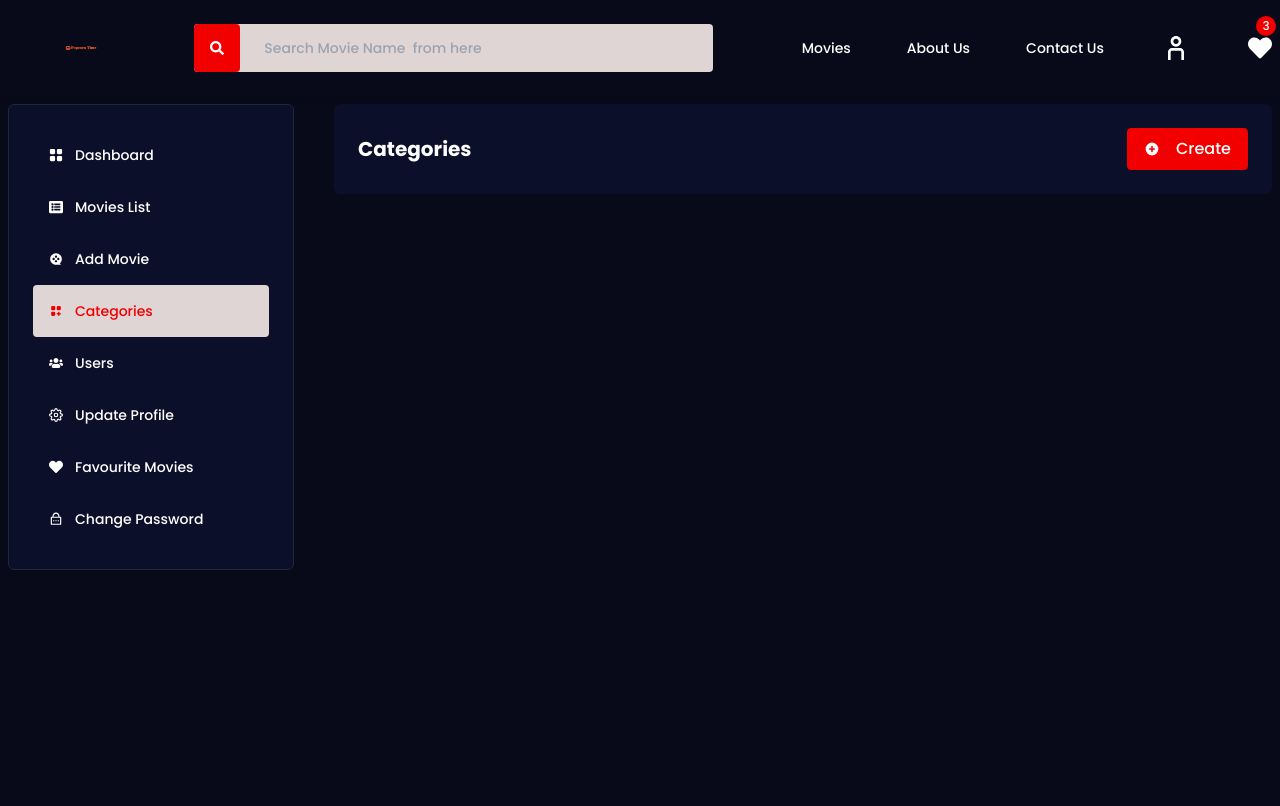
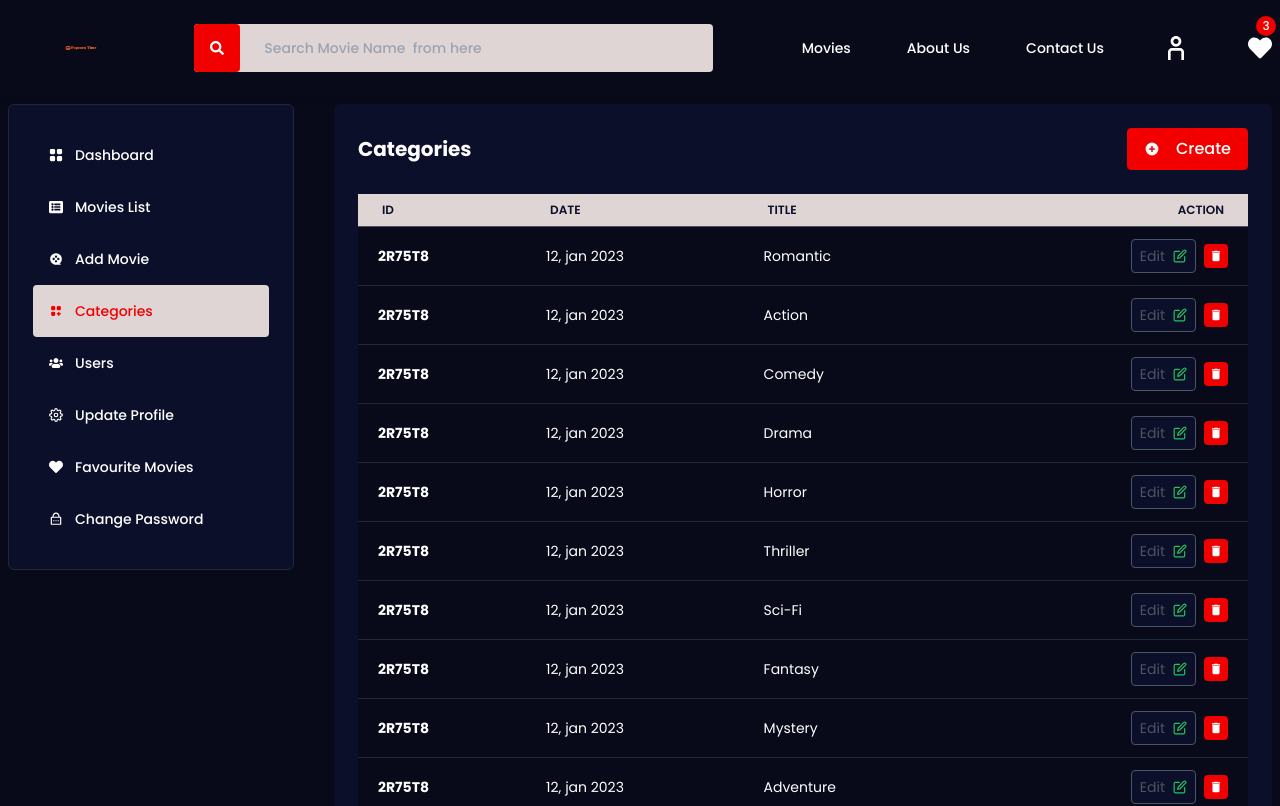
Before and after one commit to Sachin-Jandy-Rhoods/Pop-Corn-Time, a React (Vite) app in the folder client/: page /categories in a window 1280 px wide. Shown: the top 806 px of the page. Built offline with nearby package versions, Linux system fonts and the light colour scheme.

Commit message:
cateogries

```diff
--- a/client/src/Components/Table2.jsx
+++ b/client/src/Components/Table2.jsx
@@ -1,135 +1,120 @@
-// import React from 'react'
-// import { FaCloudDownloadAlt } from 'react-icons/fa';
-// import { FiEdit } from 'react-icons/fi';
-// import {MdDelete} from 'react-icons/md';
-// import {GoEye} from 'react-icons/go';
-// import { Link } from 'react-router-dom';
-// const Head = "text-xs text-left text-dry font-semibold px-6 py-2 uppercase";
-// const Text = "text-sm text-left leading-6 whitespace-nowrap px-5 py-3";
-// import
+import React from 'react'
+import { FaEdit } from 'react-icons/fa';
+import { FiEdit } from 'react-icons/fi';
+import {MdDelete} from 'react-icons/md';
 
-// const Rows = (data, i , users) =>{
-//     return(
-//         <tr key={i}>
-//             {
-//                 users?(
-//                     <>
-//                         <td className={`${Text}`}>
-//                 <div className='w-12 p-1 bg-dry border border-border h-12 rounded overflow-hidden'>
-
-//                 <img className='h-full w-full object-cover'
-//                 src={`../../public/images/${movie.titleImage}`}
-//                  alt="movie.?title" />
-//                 </div>
-
-//             </td>
-//             <td className={`${Text} truncate`}>{movie.name}</td>
-//             <td className={`${Text}`}>{movie.category}</td>
-//             <td className={`${Text}`}>{movie.language}</td>
-//             <td className={`${Text}`}>{movie.year}</td>
-//                     </>
-//                 )
-//             }
-//             <td className={`${Text}`}>
-//                 <div className='w-12 p-1 bg-dry border border-border h-12 rounded overflow-hidden'>
-
-//                 <img className='h-full w-full object-cover'
-//                 src={`../../public/images/${movie.titleImage}`}
-//                  alt="movie.?title" />
-//                 </div>
-
-//             </td>
-//             <td className={`${Text} truncate`}>{movie.name}</td>
-//             <td className={`${Text}`}>{movie.category}</td>
-//             <td className={`${Text}`}>{movie.language}</td>
-//             <td className={`${Text}`}>{movie.year}</td>
-//             <td className={`${Text}`}>{movie.time}</td>
-//             <td className={`${Text} float-right flex-rows gap-2`}>
-//                 {
-//                     admin ? (
-//                         <>
-//                          <button className='border border-border bg-dry flex-rows gap-2 text-border rounded py-1 px-2'>
-//                     Edit <FiEdit className='text-green-500'/>
-//                 </button>
-//                 <button className='bg-subMain text-white rounded flex-colo w-6 h-6 '>
-//                      <MdDelete/>
-//                 </button>
-//                         </>
-//                     )
-//                     :(
-//                         <>
-//                          <button className='border border-border bg-dry flex-rows gap-2 text-border rounded py-1 px-2'>
-//                     Download
-//                      <FaCloudDownloadAlt className='text-green-500'/>
-//                 </button>
-//                 <Link to={`/movie/${movie.name}`} className='bg-subMain text-white rounded flex-colo w-6 h-6 '>
-//                      <GoEye/>
-//                 </Link>
-//                         </>
-//                     )}
-//             </td>
-//         </tr>
-//     )
-// }
-// //table
-// const Table2 = ({data,users}) => {
+const Head = "text-xs text-left text-dry font-semibold px-6 py-2 uppercase";
+const Text = "text-sm text-left leading-6 whitespace-nowrap px-5 py-3";
 
 
-//   return (
-//     <div className='overflow-x-scroll sm:overflow-hidden relative w-full'>
-//         <table className='w-full table-auto border-border divide-y divide-border'>
-//             <thead>
-//                 <tr className='bg-dryGray'>
-//                     {
-//                         users?(
-//                             <>
-//                                 <th scope='col' className={`${Head}`}>
-//                         Image
-//                     </th>
-//                     <th scope='col' className={`${Head}`}>
-//                         Id
-//                     </th>
-//                     <th scope='col' className={`${Head}`}>
-//                         Date
-//                     </th>
-//                     <th scope='col' className={`${Head}`}>
-//                         Full Name
-//                     </th>
-//                     <th scope='col' className={`${Head}`}>
-//                         Email
-//                     </th>
-//                             </>
-//                         )
-//                         :
-//                         (
-//                             <>
-//                             <th scope='col' className={`${Head}`}>
-//                     Id
-//                 </th>
-//                 <th scope='col' className={`${Head}`}>
-//                 Date
-//                 </th>
-//                 <th scope='col' className={`${Head}`}>
-//                     Title
-//                 </th>
+const Rows = (data, i , users) =>{
+    return(
+        <tr key={i}>
+            {/* users */}
+            {
+                users?(
+                    <>
+                        <td className={`${Text}`}>
+                <div className='w-12 p-1 bg-dry border border-border h-12 rounded overflow-hidden'>
 
-//                         </>
-//                         )
-//                     }
-//                     <th scope='col' className={`${Head} text-end`}>
-//                         Action
-//                     </th>
-//                 </tr>
-//             </thead>
-//             <tbody className='bg-main divide-y divide-gray-800'>
-//                 {
-//                     data.map((data,i)=>Rows(data,i,users))
-//                 }
-//             </tbody>
-//         </table>
-//     </div>
-//   )
+                <img className='h-full w-full object-cover'
+                src={`../../public/images/${data.image ? data.image : "user.png"}`}
+                 alt={data?.fullName} />
+                </div>
 
-// }
+            </td>
+            <td className={`${Text}`}>{data?._id ?data._id:"2R75T8"}</td>
+            <td className={`${Text}`}>{data.createAt ?data.createAt :"12, jan 2023"}</td>
+            <td className={`${Text}`}>{data.fullName}</td>
+            <td className={`${Text}`}>{data.email}</td>
+            <td className={`${Text} float-right flex-rows gap-2`}>
+                <button className='bg-subMain text-white rounded flex-colo w-6 h-6 '>
+                     <MdDelete/>
+                </button>
+                        </td>
+                    </>
+                )
+                :(
+                    // Categories
+                   <>
+                    <td className={`${Text} font-bold`}>2R75T8</td>
+            <td className={`${Text}`}>{data.createAt ?data.createAt :"12, jan 2023"}</td>
+            <td className={`${Text}`}>{data.title}</td>
+            <td className={`${Text} float-right flex-rows gap-2`}>
+                         <button className='border border-border bg-dry flex-rows gap-2 text-border rounded py-1 px-2'>
+                    Edit <FiEdit className='text-green-500'/>
+                </button>
+                <button className='bg-subMain text-white rounded flex-colo w-6 h-6 '>
+                     <MdDelete/>
+                </button>
 
-// export default Table2
+            </td>
+                   </>
+                )
+            }
+
+        </tr>
+    )
+}
+//table
+const Table2 = ({data,users}) => {
+
+
+  return (
+    <div className='overflow-x-scroll sm:overflow-hidden relative w-full'>
+        <table className='w-full table-auto border-border divide-y divide-border'>
+            <thead>
+                <tr className='bg-dryGray'>
+                    {
+                        users?(
+                            <>
+                                <th scope='col' className={`${Head}`}>
+                        Image
+                    </th>
+                    <th scope='col' className={`${Head}`}>
+                        Id
+                    </th>
+                    <th scope='col' className={`${Head}`}>
+                        Date
+                    </th>
+                    <th scope='col' className={`${Head}`}>
+                        Full Name
+                    </th>
+                    <th scope='col' className={`${Head}`}>
+                        Email
+                    </th>
+                            </>
+                        )
+                        :
+                        (
+                            <>
+                            <th scope='col' className={`${Head}`}>
+                    Id
+                </th>
+                <th scope='col' className={`${Head}`}>
+                Date
+                </th>
+                <th scope='col' className={`${Head}`}>
+                    Title
+                </th>
+
+                        </>
+                        )
+                    }
+                    <th scope='col' className={`${Head} text-end`}>
+                        Action
+                    </th>
+                </tr>
+            </thead>
+            <tbody className='bg-main divide-y divide-gray-800'>
+                {
+                    data.map((data,i)=>Rows(data,i,users))
+                }
+            </tbody>
+        </table>
+    </div>
+  )
+
+}
+
+export default Table2
--- a/client/src/Screens/Dashboard/Admin/Categories.jsx
+++ b/client/src/Screens/Dashboard/Admin/Categories.jsx
@@ -1,7 +1,7 @@
 import React from 'react'
 import SideBar from './SideBar'
 import { HiPlusCircle } from 'react-icons/hi'
-// import Table2 from '../../../Components/Table2'
+import Table2 from '../../../Components/Table2'
 import {CategoriesData} from '../../../Data/CategoriesData'
 
 
@@ -16,7 +16,7 @@ const Categories = () => {
                    <HiPlusCircle/> Create
                     </button>
             </div>
-            {/* <Table2 data={CategoriesData} users={false}/> */}
+            <Table2 data={CategoriesData} users={false}/>
         </div>
     </SideBar>
   )
```
